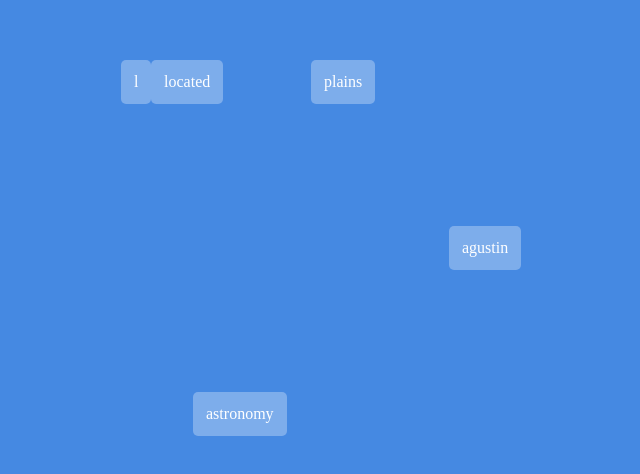
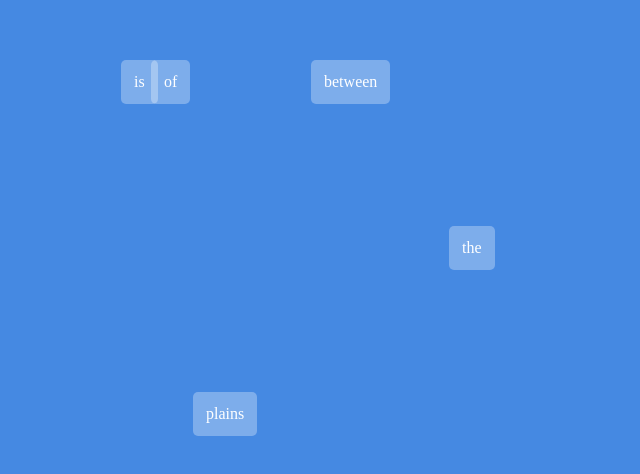
Before and after one commit to nate-river/key-game, a plain HTML site: page index.html in a window 1280 px wide. Shown: the part 280-754 px from the top of the page, without its empty margins (305-945 px from the left). Drawn offline with Linux system fonts and the light colour scheme.

Commit message:
clear data

```diff
--- a/index.html
+++ b/index.html
@@ -29,7 +29,7 @@
 <script>
 +function(){
 
-  var _database = 'a b c d e f g h i j k l m n The Karl Jansky Very Large Array is a radio astronomy observatory located on the Plains of San Agustin between the towns of Magdalena and Datil';
+  var _database = 'n The Karl Jansky Very Large Array is a radio astronomy observatory located on the Plains of San Agustin between the towns of Magdalena and Datil';
 
   var database = _database.split(/\s+/).map(function(v){
     return v.toLowerCase();
```
